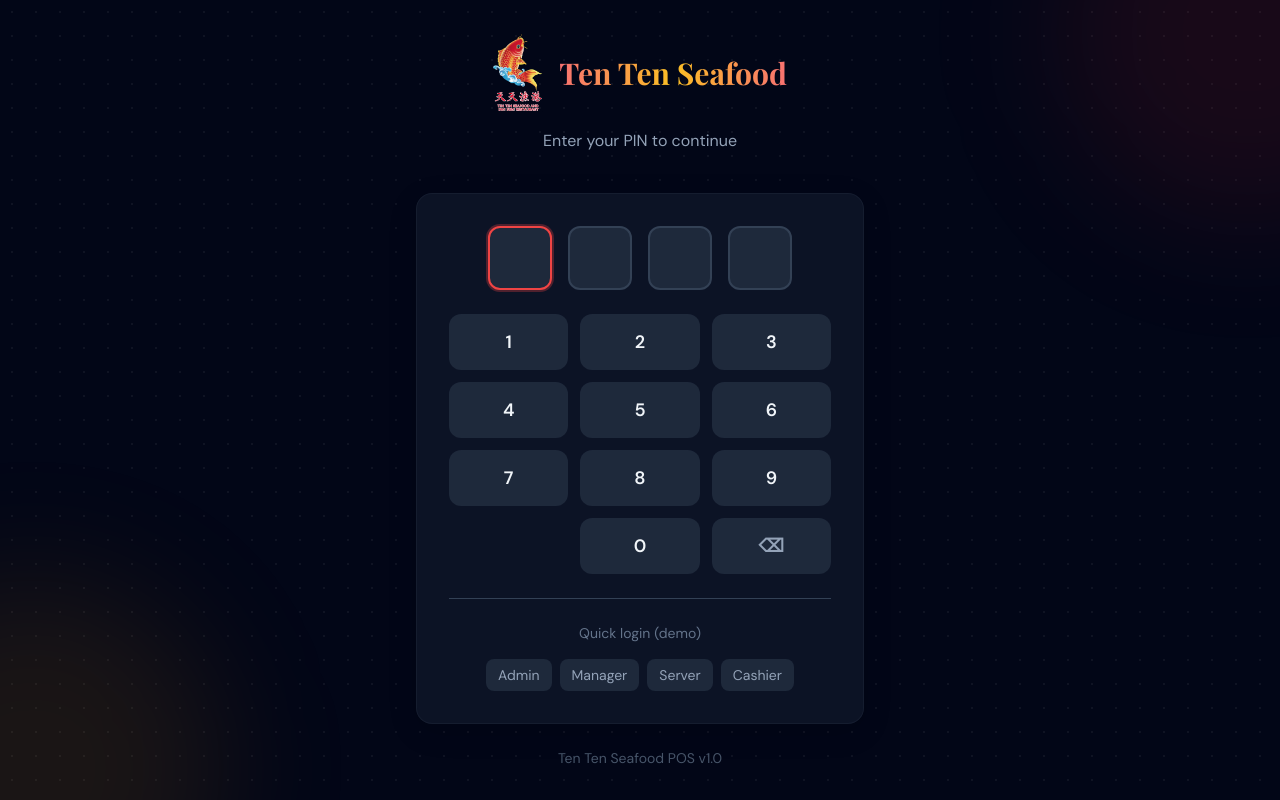
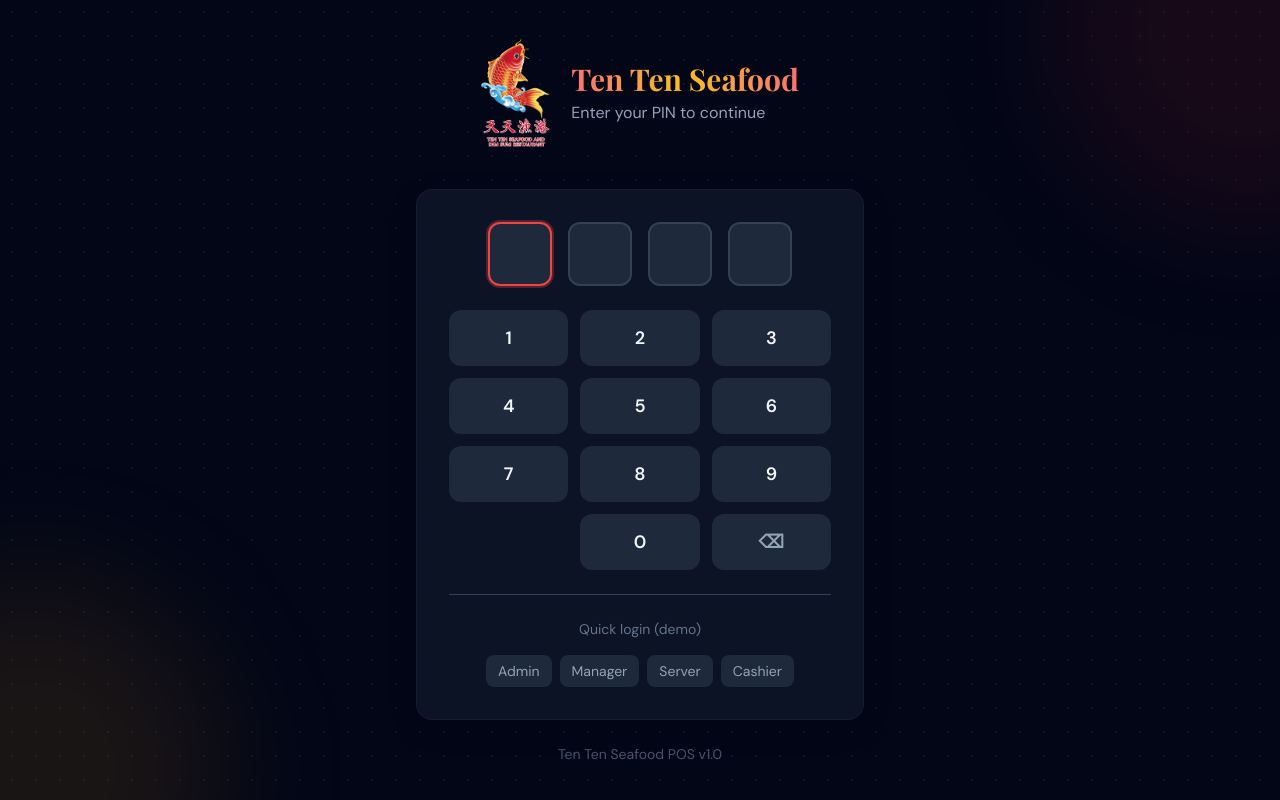
Before and after one commit to Jamzeyy/restpos, a React (Vite) app: page /login in a window 1280 px wide. Built offline with nearby package versions, Linux system fonts and the light colour scheme.

Commit message:
Enlarge login logo and improve vertical alignment
- Increased logo height from h-20 to h-28
- Logo now spans from above the name to below the subtitle
- Text (name + subtitle) stacked vertically next to logo
- Clean, even spacing with gap-5

```diff
--- a/src/components/LoginScreen.tsx
+++ b/src/components/LoginScreen.tsx
@@ -81,20 +81,20 @@
         className="relative z-10 w-full max-w-md"
       >
         {/* Logo and Title */}
-        <div className="flex flex-col items-center mb-10">
         <motion.div
           initial={{ scale: 0.8, opacity: 0 }}
           animate={{ scale: 1, opacity: 1 }}
           transition={{ delay: 0.2, duration: 0.5 }}
-            className="flex items-center gap-4 mb-4"
+          className="flex items-center justify-center gap-5 mb-10"
         >
-            <img src="/ten-ten-logo.webp" alt="Ten Ten Seafood" className="h-20 w-auto object-contain" />
-            <h1 className="text-3xl font-display font-bold text-gradient">
+          <img src="/ten-ten-logo.webp" alt="Ten Ten Seafood" className="h-28 w-auto object-contain" />
+          <div className="flex flex-col justify-center">
+            <h1 className="text-3xl font-display font-bold text-gradient mb-1">
               Ten Ten Seafood
             </h1>
-          </motion.div>
             <p className="text-ink-400">Enter your PIN to continue</p>
           </div>
+        </motion.div>
 
         {/* PIN Input Card */}
         <div className="card p-8">
```
Lines whose indentation alone changed are shown as unchanged.
